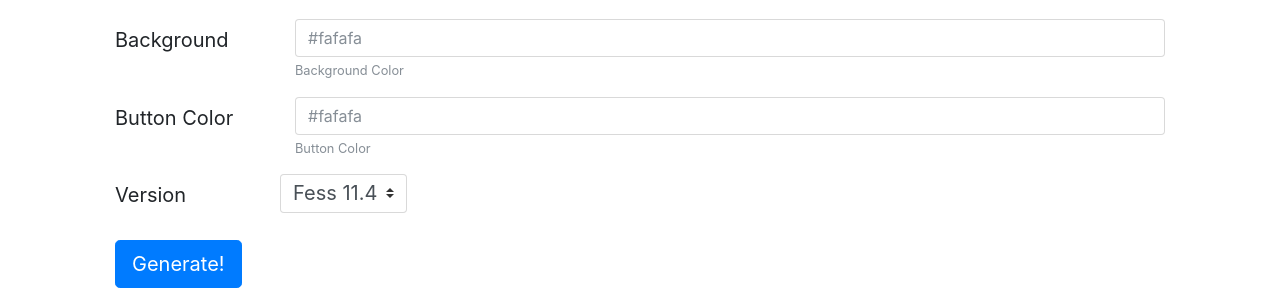
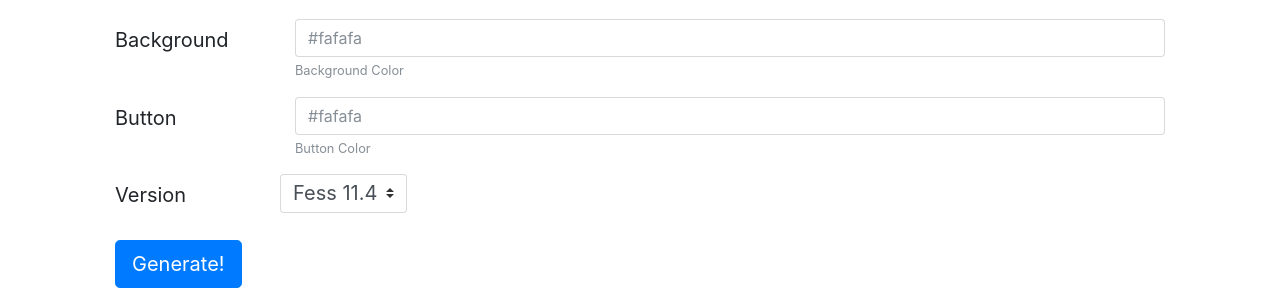
Before and after one commit to codelibs/fess-site-search, a Flask app: page / in a window 1280 px wide. Shown: the part 397-697 px from the top of the page. Run offline with Flask 2, Linux system fonts and the light colour scheme; some libraries are stand-ins or nearby versions.

Commit message:
Minor change in top page

```diff
--- a/app/templates/index.html
+++ b/app/templates/index.html
@@ -62,7 +62,7 @@
                 </div>
 
                 <div class="form-group row">
-                  <label for="button-color" class="col-2 col-form-label-lg">Button Color</label>
+                  <label for="button-color" class="col-2 col-form-label-lg">Button</label>
                   <div class="col-10">
                     <input type="text" class="form-control" name="button-color" id="button-color" aria-describedby="button-colorhelp" placeholder="#fafafa" maxlength="7">
                     <small id="button-colorhelp" class="form-text text-muted">Button Color</small>
```
